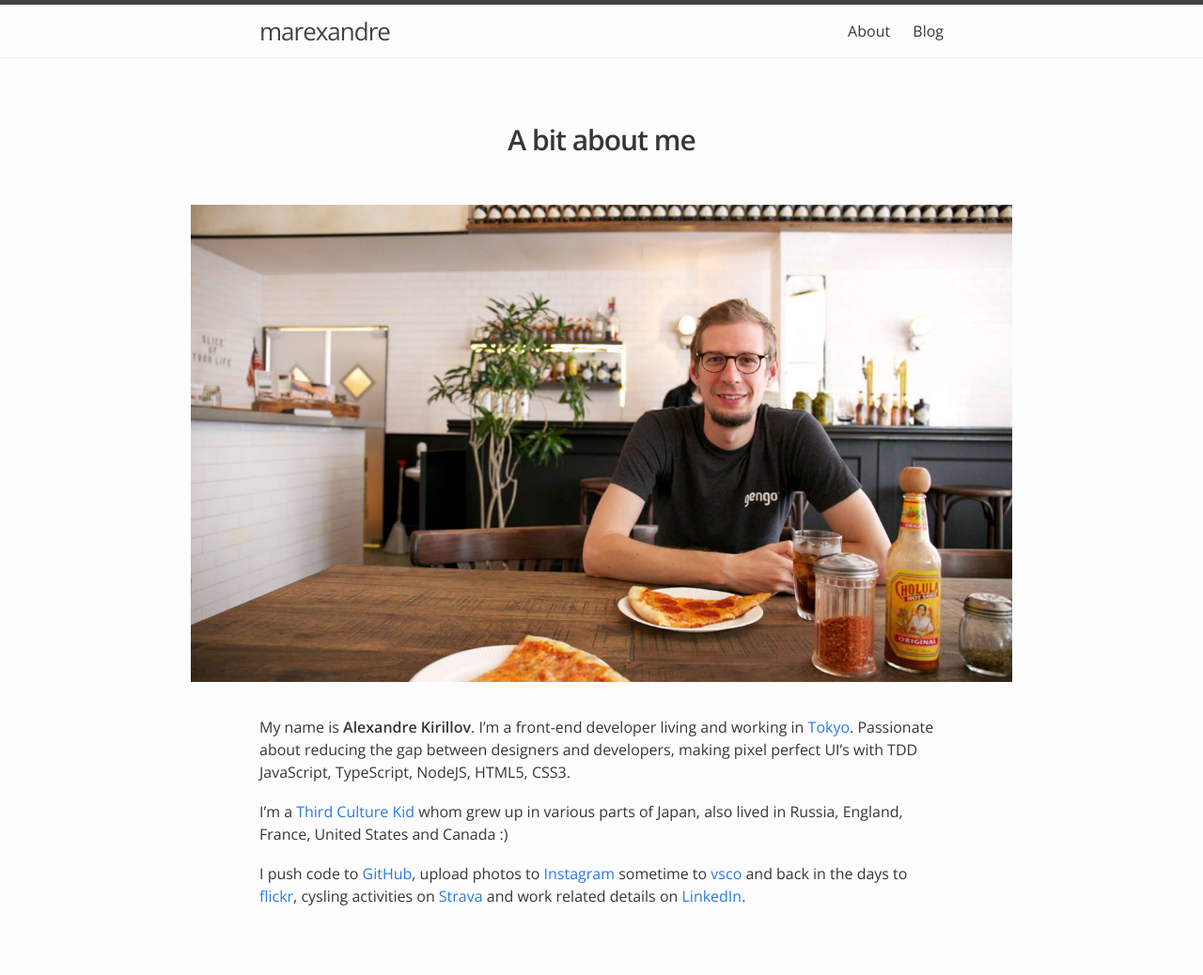
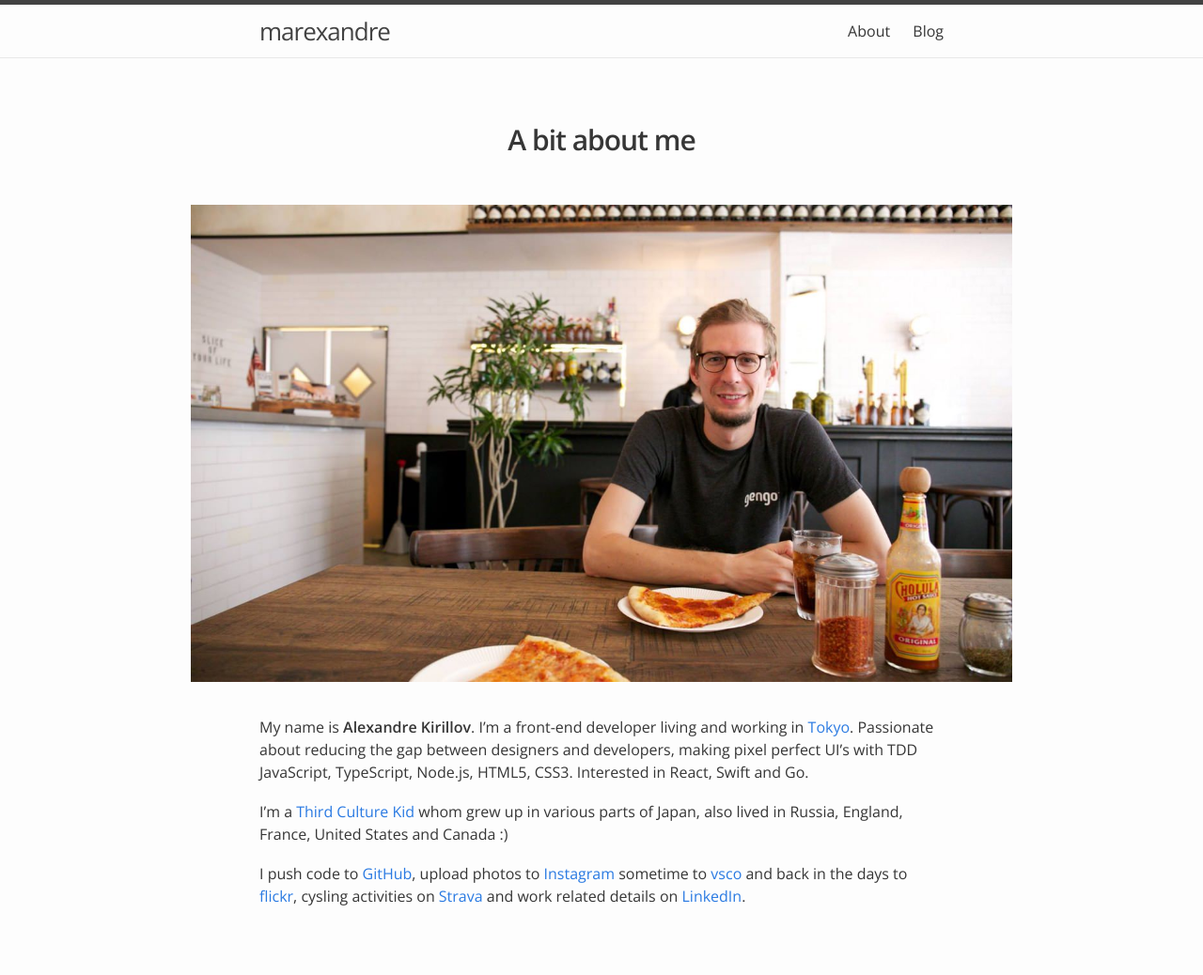
Before and after one commit to marexandre/marexandre.github.io, a Jekyll site: the page built from about.md, in a window 1280 px wide. Shown: the whole page at 94% size. Built offline with Jekyll 4.4.1, drawn with Linux system fonts in a browser that asks for light colours.

Commit message:
udpate about.md

```diff
--- a/about.md
+++ b/about.md
@@ -7,7 +7,7 @@ permalink: /about/
 
 **![At pizza Slice](/assets/about.jpg)**
 
-My name is **Alexandre Kirillov**. I'm a front-end developer living and working in [Tokyo](http://gengo.com/). Passionate about reducing the gap between designers and developers, making pixel perfect UI's with TDD JavaScript, TypeScript, NodeJS, HTML5, CSS3.
+My name is **Alexandre Kirillov**. I'm a front-end developer living and working in [Tokyo](http://gengo.com/). Passionate about reducing the gap between designers and developers, making pixel perfect UI's with TDD JavaScript, TypeScript, Node.js, HTML5, CSS3. Interested in React, Swift and Go.
 
 I'm a [Third Culture Kid](http://tckid.com/what-is-a-tck.html) whom grew up in various parts of Japan, also lived in Russia, England, France, United States and Canada :)
 
```
